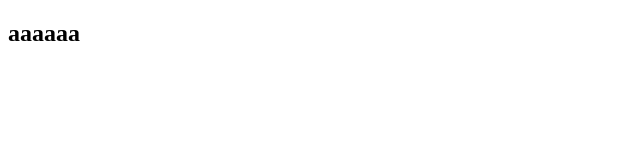
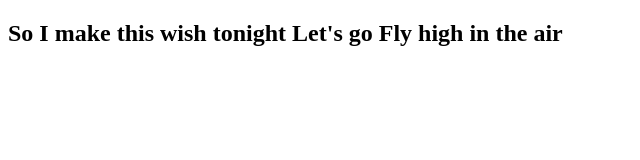
Before and after one commit to assinmentprojext/MockProject2, a plain HTML site: page pages/a.html in a window 1280 px wide. Shown: the whole page, without its empty margins (0-640 px from the left). Drawn offline with Linux system fonts and the light colour scheme.

Commit message:
대사추가

```diff
--- a/pages/a.html
+++ b/pages/a.html
@@ -1,11 +1,11 @@
 <!DOCTYPE html>
 <html lang="en">
-<head>
-    <meta charset="UTF-8">
-    <meta name="viewport" content="width=device-width, initial-scale=1.0">
+  <head>
+    <meta charset="UTF-8" />
+    <meta name="viewport" content="width=device-width, initial-scale=1.0" />
     <title>Document</title>
-</head>
-<body>
-    <h2>aaaaaa</h2>
-</body>
+  </head>
+  <body>
+    <h2>So I make this wish tonight Let's go Fly high in the air</h2>
+  </body>
 </html>
```
